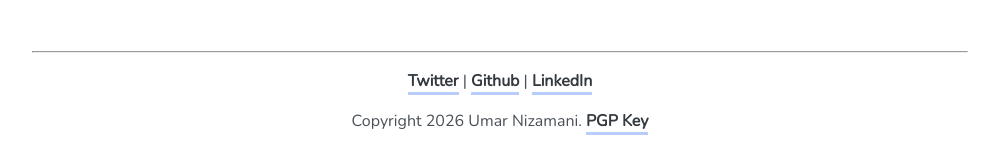
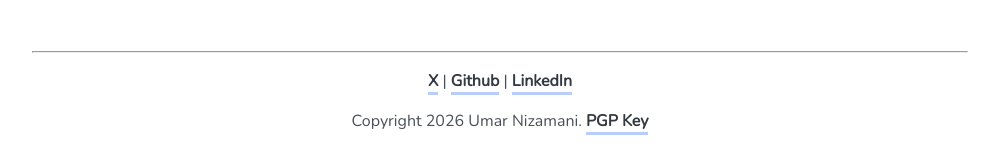
Before and after one commit to umarniz/umarniz.com, a Gatsby site: page /guides in a window 1280 px wide. Shown: the part 357-517 px from the top of the page, without its empty margins (140-1139 px from the left). Built offline with nearby package versions, Linux system fonts and the light colour scheme; Gatsby itself is replaced by a stand-in of ours.

Commit message:
Update x handle

```diff
--- a/src/components/Footer.js
+++ b/src/components/Footer.js
@@ -13,7 +13,7 @@ export default function Footer() {
       <section className="container">
         <hr/>
         <nav className="justify-center">
-          <a href="https://twitter.com/Rapchik">Twitter</a> | <a  href="https://github.com/umarniz/">Github</a> | <a href="https://www.linkedin.com/in/umar-nizamani-aab50a16/">LinkedIn</a>
+          <a href="https://x.com/umarniz">X</a> | <a  href="https://github.com/umarniz/">Github</a> | <a href="https://www.linkedin.com/in/umar-nizamani-aab50a16/">LinkedIn</a>
           <br/>
           Copyright {new Date().getFullYear()} Umar Nizamani. <a href="/files/umar_nizamani_public_key.txt">PGP Key</a>
         </nav>
```
